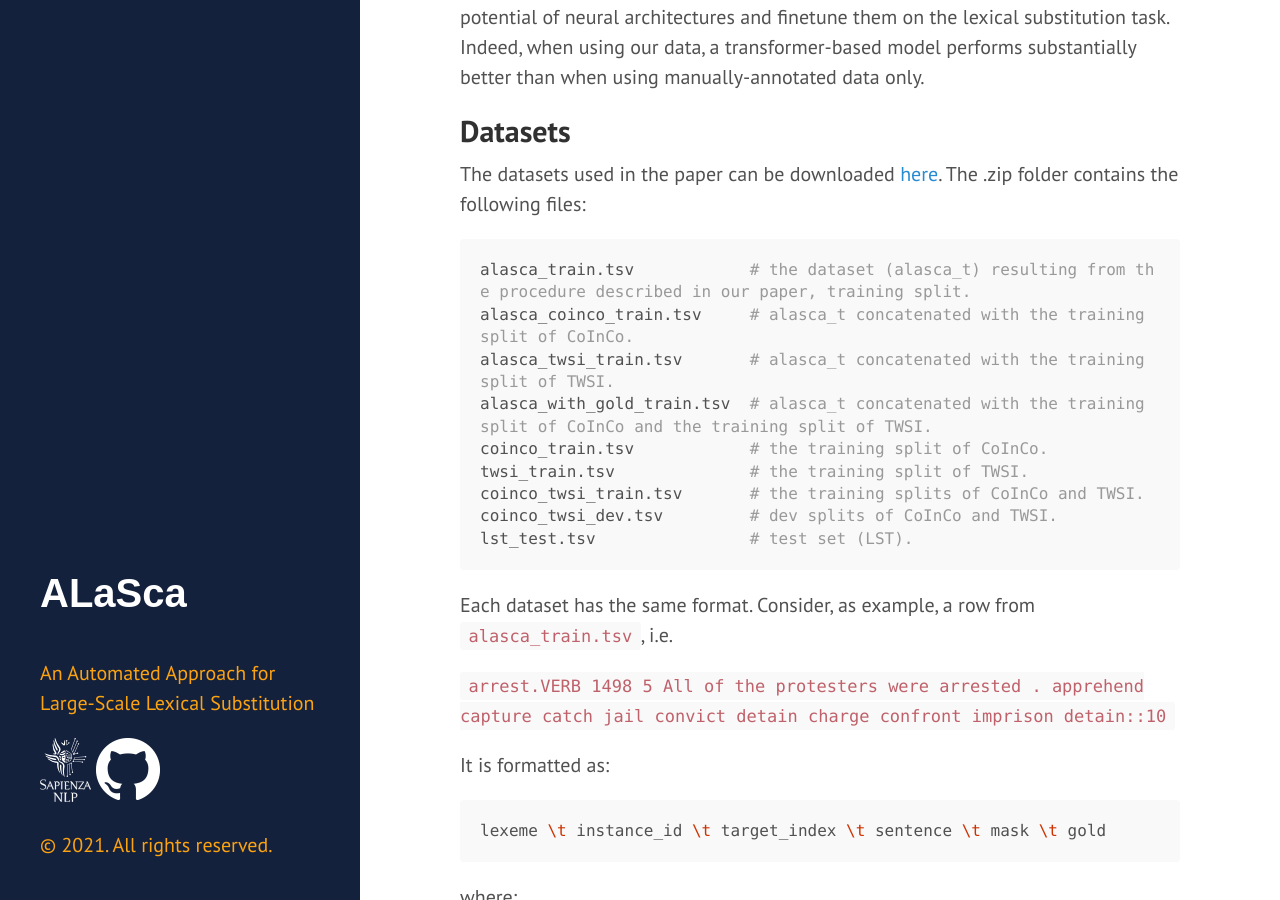
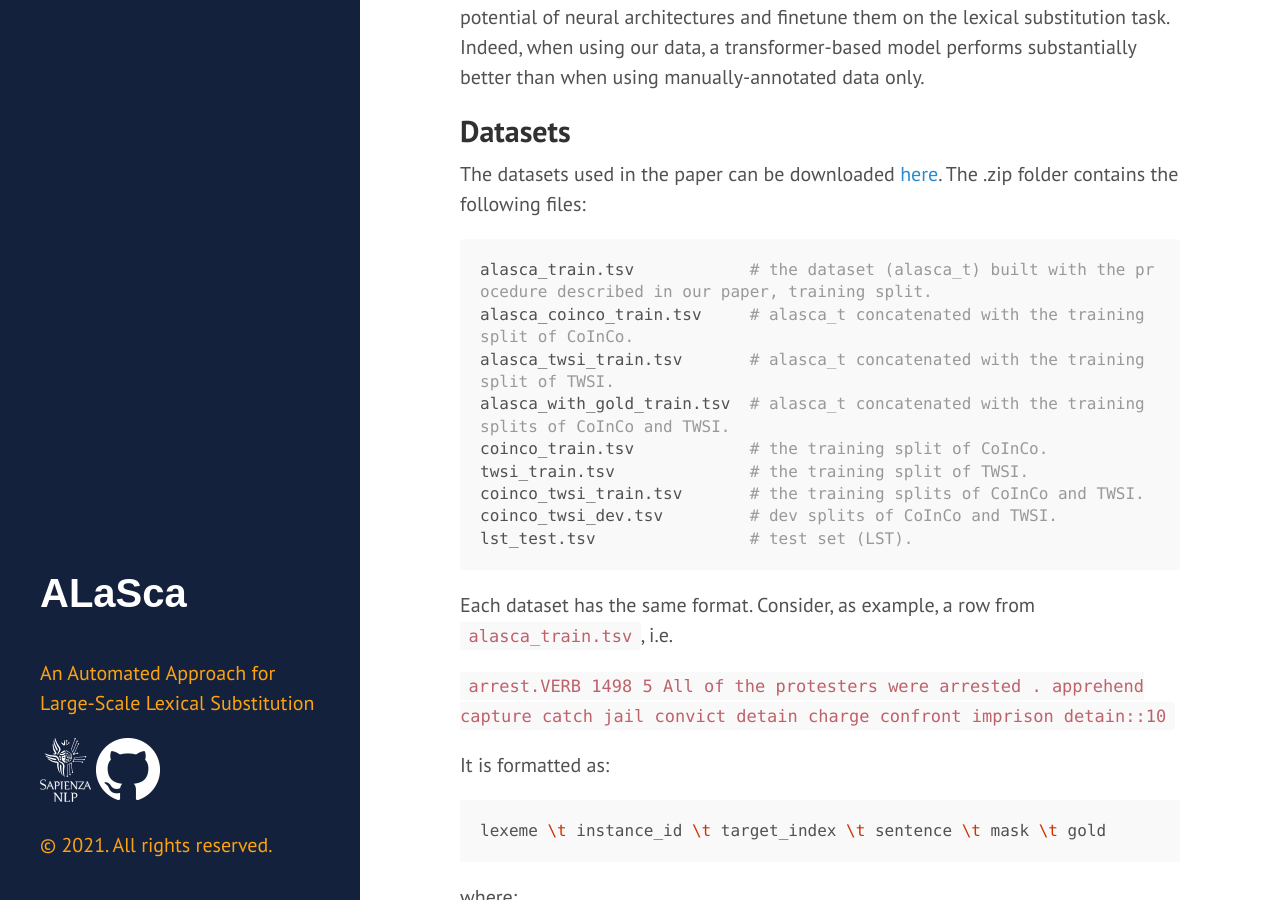
Before and after one commit to caterinaLacerra/ALaSca, a Jekyll site: the page built from docs/_posts/2021-05-24-datasets.md, in a window 1280 px wide and 900 px high, scrolled down 656 px. Built offline with Jekyll 4.4.1, drawn with Linux system fonts in a browser that asks for light colours.

Commit message:
Update 2021-05-24-datasets.md

````diff
--- a/docs/_posts/2021-05-24-datasets.md
+++ b/docs/_posts/2021-05-24-datasets.md
@@ -11,10 +11,10 @@ The lexical substitution task aims at finding suitable replacements for words in
 The datasets used in the paper can be downloaded <a href="https://raw.githubusercontent.com/caterinaLacerra/alasca/master/docs/assets/datasets.zip" download target="_blank">here</a>. The .zip folder contains the following files:
 
 ```bash
-alasca_train.tsv            # the dataset (alasca_t) resulting from the procedure described in our paper, training split.
+alasca_train.tsv            # the dataset (alasca_t) built with the procedure described in our paper, training split.
 alasca_coinco_train.tsv     # alasca_t concatenated with the training split of CoInCo.
 alasca_twsi_train.tsv       # alasca_t concatenated with the training split of TWSI.
-alasca_with_gold_train.tsv  # alasca_t concatenated with the training split of CoInCo and the training split of TWSI.
+alasca_with_gold_train.tsv  # alasca_t concatenated with the training splits of CoInCo and TWSI.
 coinco_train.tsv            # the training split of CoInCo.
 twsi_train.tsv              # the training split of TWSI.
 coinco_twsi_train.tsv       # the training splits of CoInCo and TWSI.
````
